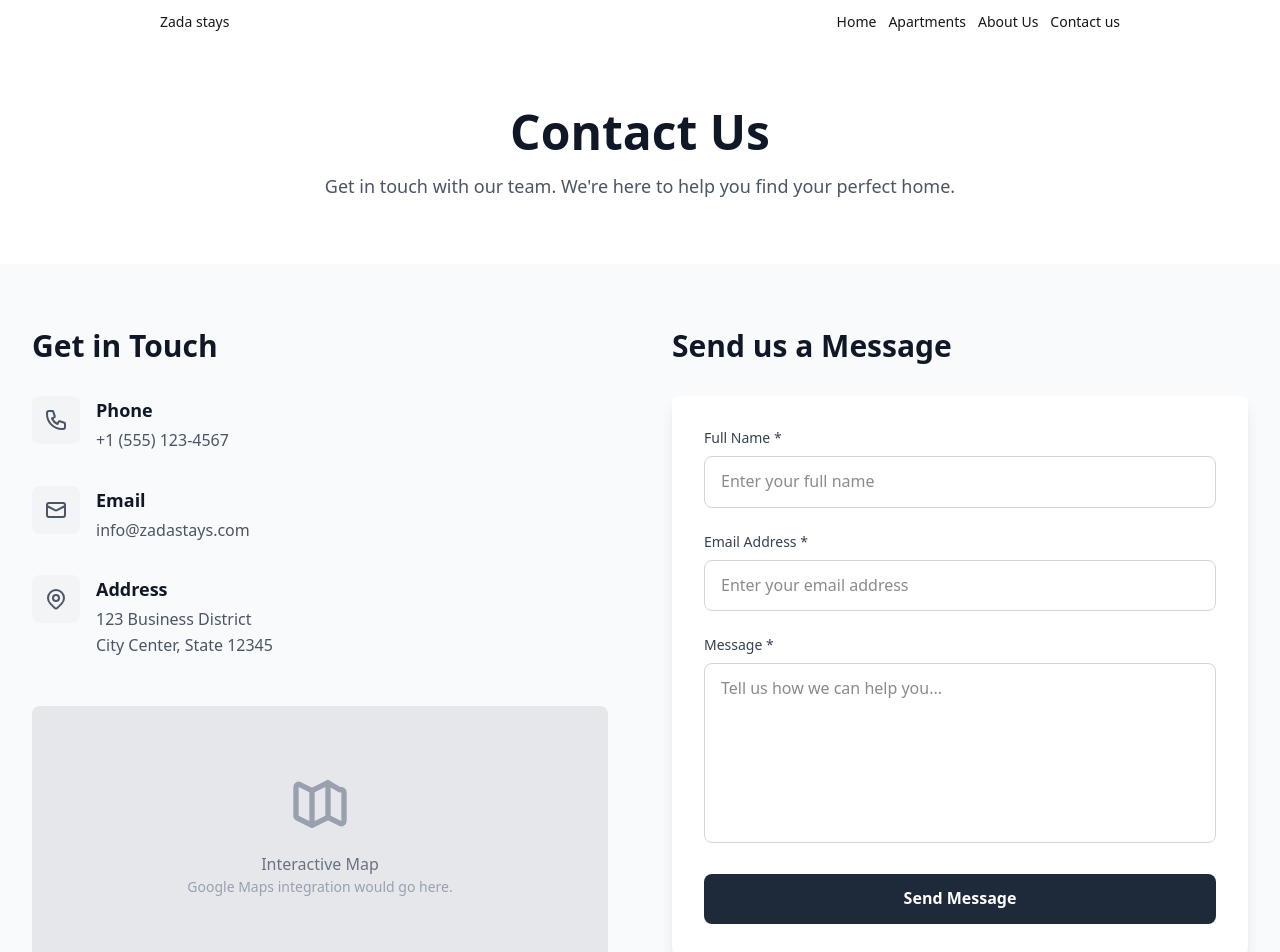
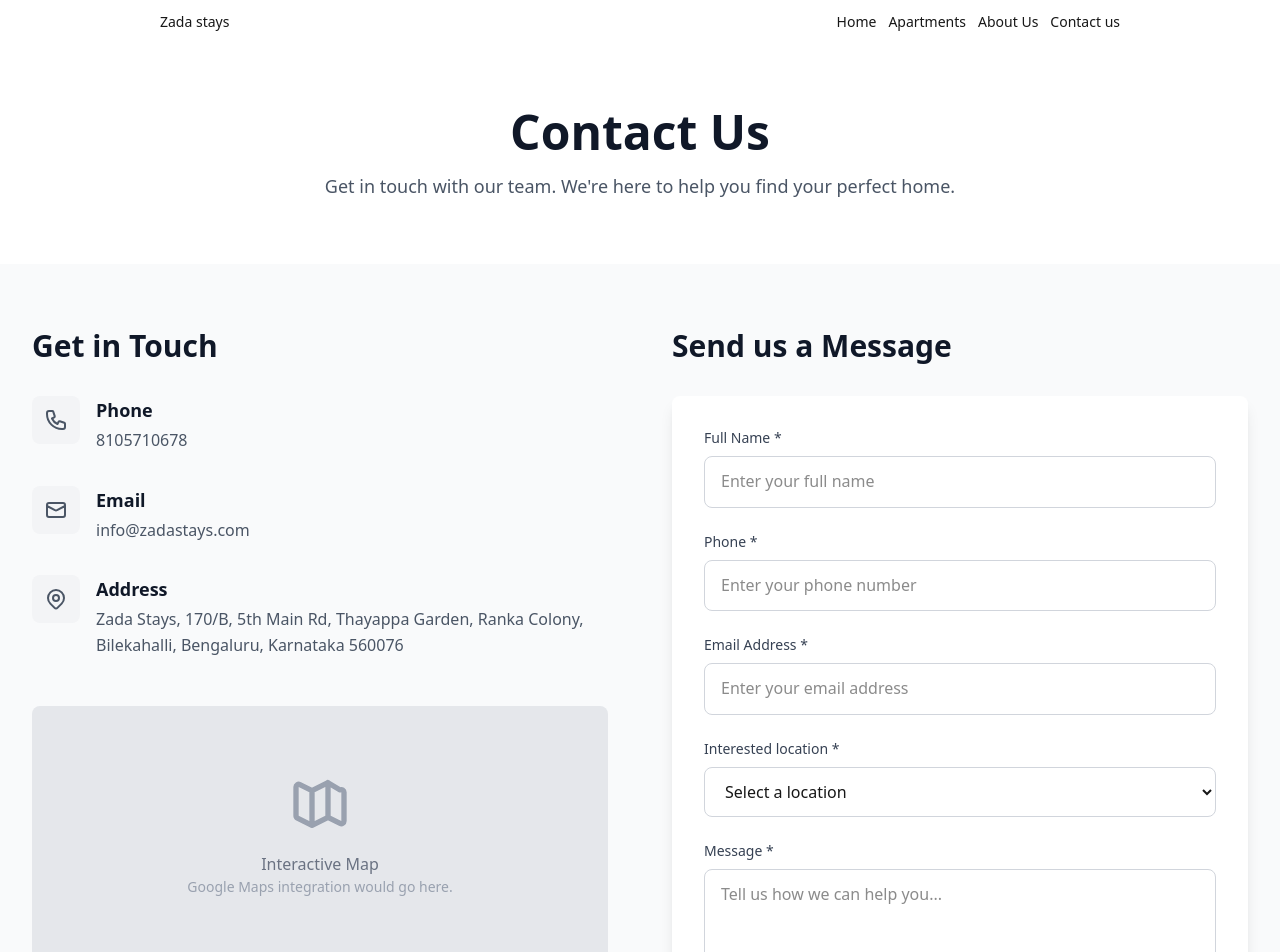
Before and after one commit to dheeraj099/zadastays, a Next.js app in the folder zada-stays/: page /contact in a window 1280 px wide. Shown: the top 952 px of the page. Built offline with nearby package versions, Linux system fonts and the light colour scheme.

Commit message:
fix:notion setup

```diff
--- a/zada-stays/package.json
+++ b/zada-stays/package.json
@@ -13,6 +13,7 @@
     "@emotion/styled": "^11.14.1",
     "@mui/icons-material": "^7.2.0",
     "@mui/material": "^7.2.0",
+    "@notionhq/client": "^5.3.0",
     "next": "15.4.4",
     "react": "19.1.0",
     "react-dom": "19.1.0"
--- a/zada-stays/src/app/contact/page.tsx
+++ b/zada-stays/src/app/contact/page.tsx
@@ -39,7 +39,7 @@ export default function ContactPage() {
                 </div>
                 <div className="!ml-4">
                   <h3 className="text-lg font-semibold text-gray-900 !mb-1">Phone</h3>
-                  <p className="text-gray-600">+1 (555) 123-4567</p>
+                  <p className="text-gray-600">8105710678</p>
                 </div>
               </div>
 
@@ -67,8 +67,8 @@ export default function ContactPage() {
                 <div className="!ml-4">
                   <h3 className="text-lg font-semibold text-gray-900 !mb-1">Address</h3>
                   <p className="text-gray-600">
-                    123 Business District<br />
-                    City Center, State 12345
+                    Zada Stays, 170/B, 5th Main Rd, Thayappa Garden, Ranka Colony, Bilekahalli, Bengaluru, Karnataka 560076<br />
+
                   </p>
                 </div>
               </div>
@@ -109,7 +109,23 @@ export default function ContactPage() {
                     className="w-full !px-4 !py-3 border border-gray-300 rounded-lg focus:ring-2 focus:ring-gray-500 focus:border-transparent outline-none transition-all"
                     required
                   />
+
                 </div>
+                <div>
+                  <label htmlFor="phoneNumber" className="block text-sm font-medium text-gray-700 !mb-2">
+                    Phone *
+                  </label>
+                  <input
+                    type="tel"
+                    id="phoneNumber"
+                    name="phoneNumber"
+                    placeholder="Enter your phone number"
+                    className="w-full !px-4 !py-3 border border-gray-300 rounded-lg focus:ring-2 focus:ring-gray-500 focus:border-transparent outline-none transition-all"
+                    required
+                  />
+
+                </div>
+
 
                 {/* Email Address */}
                 <div>
@@ -125,6 +141,29 @@ export default function ContactPage() {
                     required
                   />
                 </div>
+
+                <div>
+  <label
+    htmlFor="interestedLocation"
+    className="block text-sm font-medium text-gray-700 !mb-2"
+  >
+    Interested location *
+  </label>
+  <select
+    id="interestedLocation"
+    name="interestedLocation"
+    className="w-full !px-4 !py-3 border border-gray-300 rounded-lg focus:ring-2 focus:ring-gray-500 focus:border-transparent outline-none transition-all"
+    required
+  >
+    <option value="">Select a location</option>
+    <option value="delhi">Delhi</option>
+    <option value="mumbai">Mumbai</option>
+    <option value="bangalore">Bangalore</option>
+    <option value="hyderabad">Hyderabad</option>
+    <option value="chennai">Chennai</option>
+  </select>
+</div>
+
 
                 {/* Message */}
                 <div>
--- a/zada-stays/src/app/page.tsx
+++ b/zada-stays/src/app/page.tsx
@@ -4,6 +4,7 @@ import Benifits from "@/components/home/Benifits";
 import HeroSection from "@/components/home/HeroSection";
 import Testimonials from "@/components/home/Testimonials";
 import Image from "next/image";
+import { notion } from "@/lib/notion";
 
 export default function Home() {
   return (
--- a/zada-stays/src/components/common/Footer.tsx
+++ b/zada-stays/src/components/common/Footer.tsx
@@ -48,10 +48,10 @@ const Footer = () => {
              <p className="flex items-center">
   <span className="mr-3">📞</span>
   <a
-    href="tel:6360234678"
+    href="tel:8105710678"
     className="hover:underline hover:text-blue-600 transition-colors"
   >
-    6360234678
+    8105710678
   </a>
 </p>
 
--- /dev/null
+++ b/zada-stays/src/lib/notion.js
@@ -0,0 +1,5 @@
+import { Client } from "@notionhq/client";
+
+export const notion = new Client({
+  auth: process.env.NOTION_TOKEN,
+});
```
Also changed, not shown: 1 other file (tests, documents, lock files or other folders).
